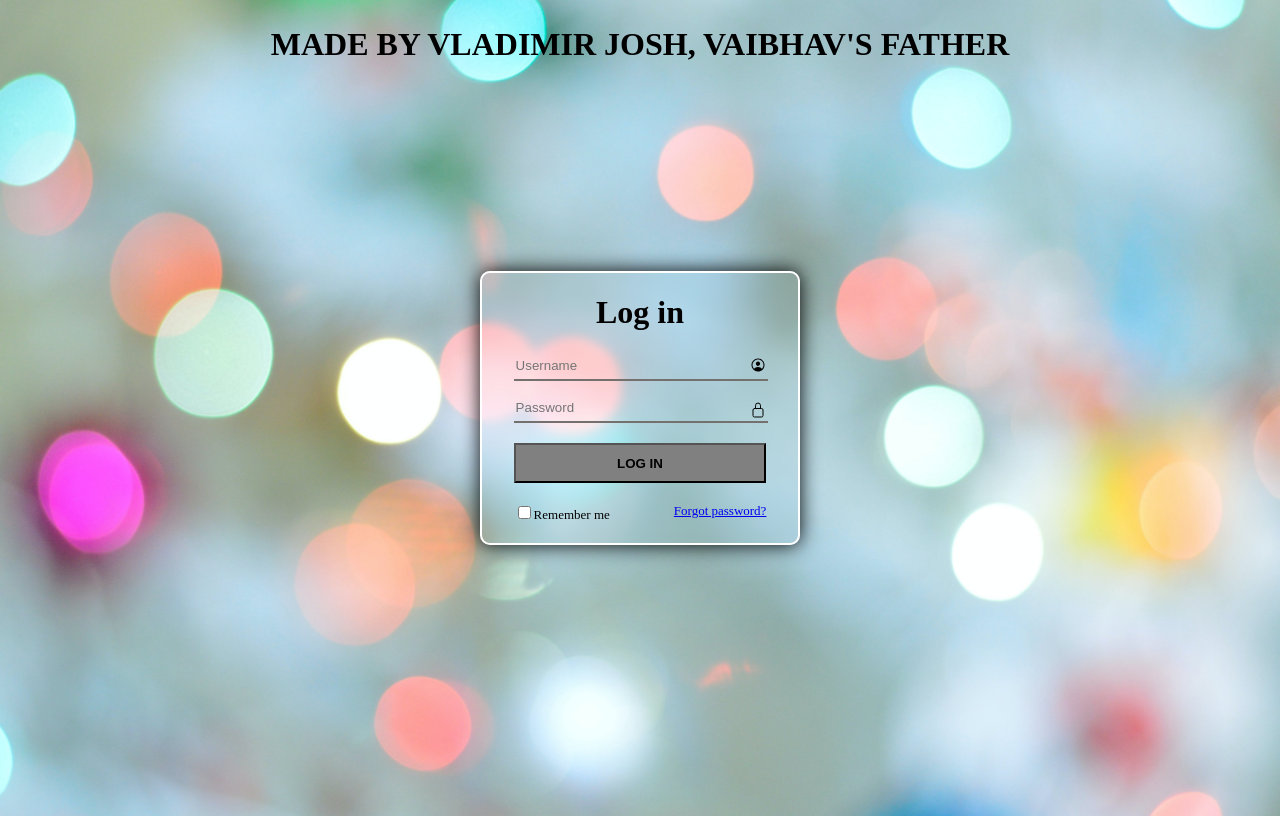
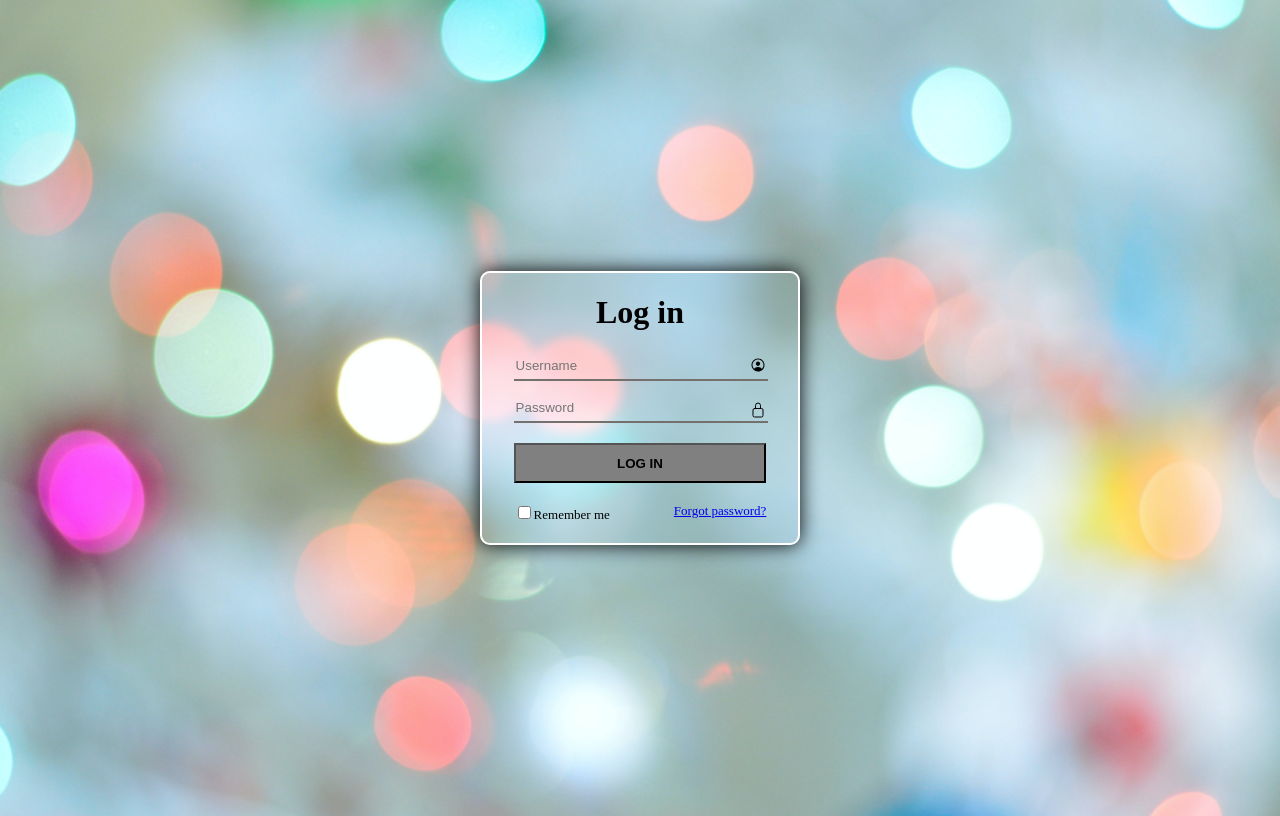
Before and after one commit to yuuzanameu/Log-in-page, a plain HTML site: page index.html in a window 1280 px wide. Drawn offline with nearby package versions, Linux system fonts and the light colour scheme.

Commit message:
Update index.html

```diff
--- a/index.html
+++ b/index.html
@@ -9,10 +9,8 @@
 
 
 <body>
-    <div class = "heading"><h1>MADE BY VLADIMIR JOSH, VAIBHAV'S FATHER</h1></div>
     <div class = "container">
       <div class = "title "><h1>Log in</h1></div>
-
       <div class = "inputs ">
         <input type="text" name="" id="username" placeholder="Username">
         <ion-icon id = "person" name="person-circle-outline"></ion-icon>
@@ -22,8 +20,6 @@
         <ion-icon id = "lock" name="lock-closed-outline"></ion-icon>
         <hr>
       </div>
-
-      <!-- <br> -->
 
       <button type="submit"><b>LOG IN</b></button>
 
```
